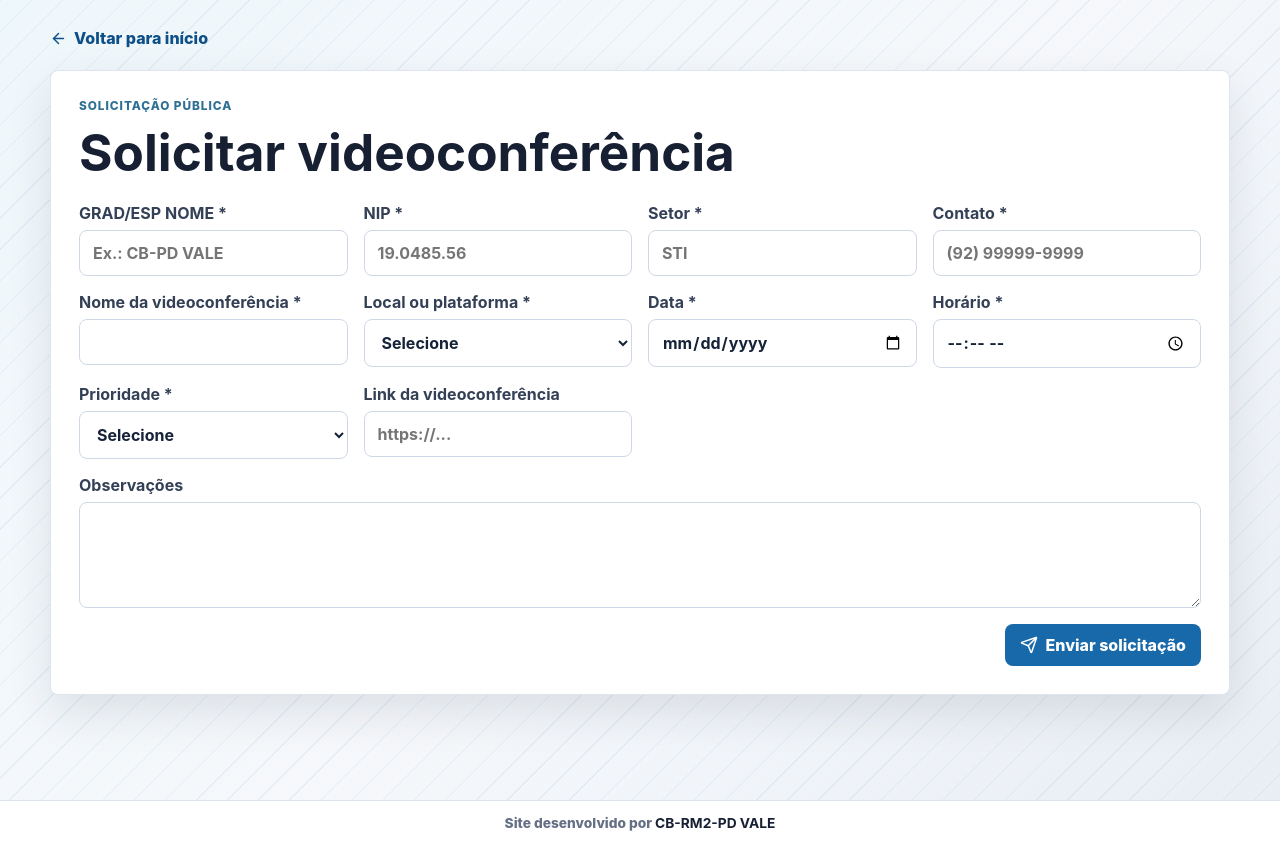
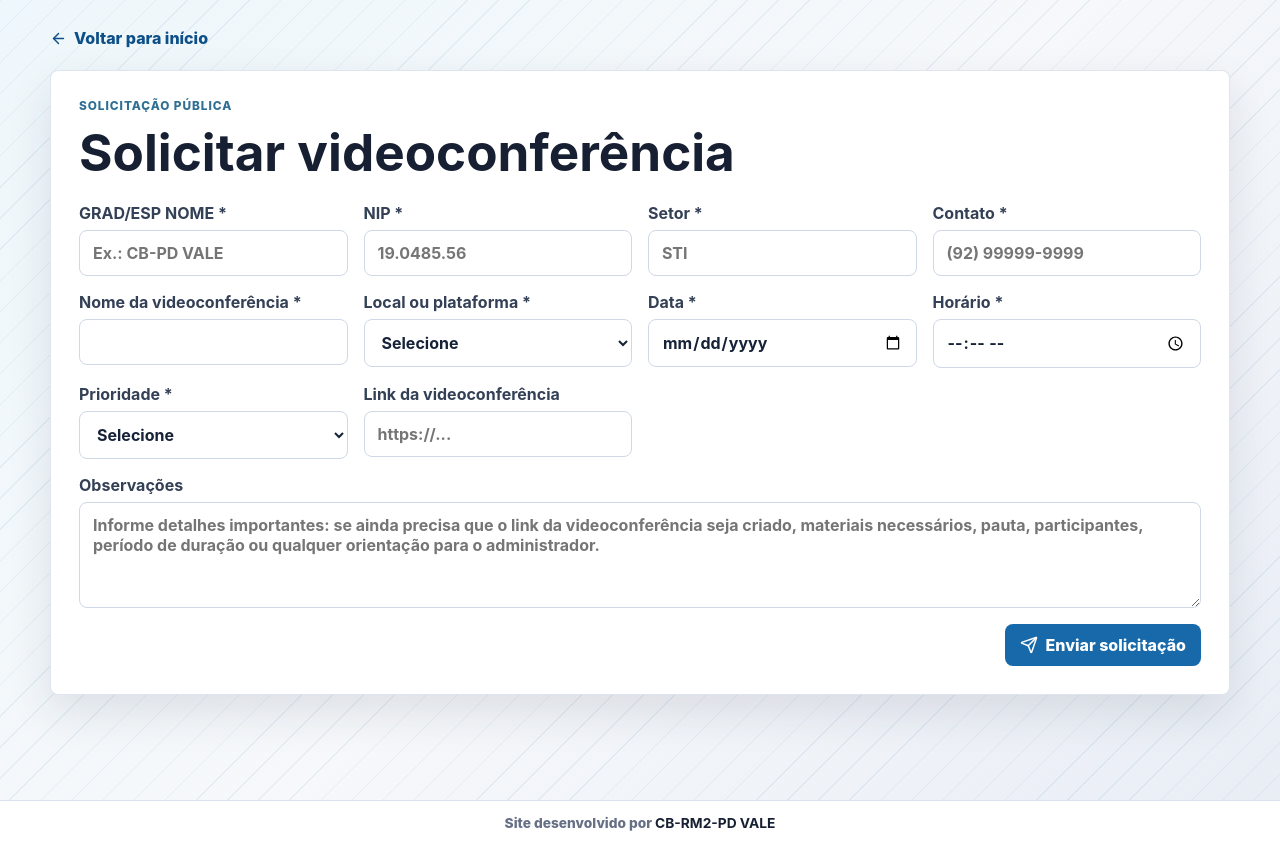
Before and after one commit to LuanValle/agendamento-video-conferencia, a React (Vite) app: page /solicitar in a window 1280 px wide. Built offline with nearby package versions, Linux system fonts and the light colour scheme.

Commit message:
Orienta observacoes da solicitacao

```diff
--- a/src/pages/SolicitationPage.jsx
+++ b/src/pages/SolicitationPage.jsx
@@ -236,7 +236,12 @@ function SolicitationPage() {
             </label>
             <label className="form-field full-width">
               Observações
-              <textarea value={form.notes} onChange={(event) => updateField('notes', event.target.value)} rows="4" />
+              <textarea
+                value={form.notes}
+                onChange={(event) => updateField('notes', event.target.value)}
+                rows="4"
+                placeholder="Informe detalhes importantes: se ainda precisa que o link da videoconferência seja criado, materiais necessários, pauta, participantes, período de duração ou qualquer orientação para o administrador."
+              />
             </label>
             <div className="form-actions full-width">
               <button className="button primary" type="submit" disabled={isSending}>
```
